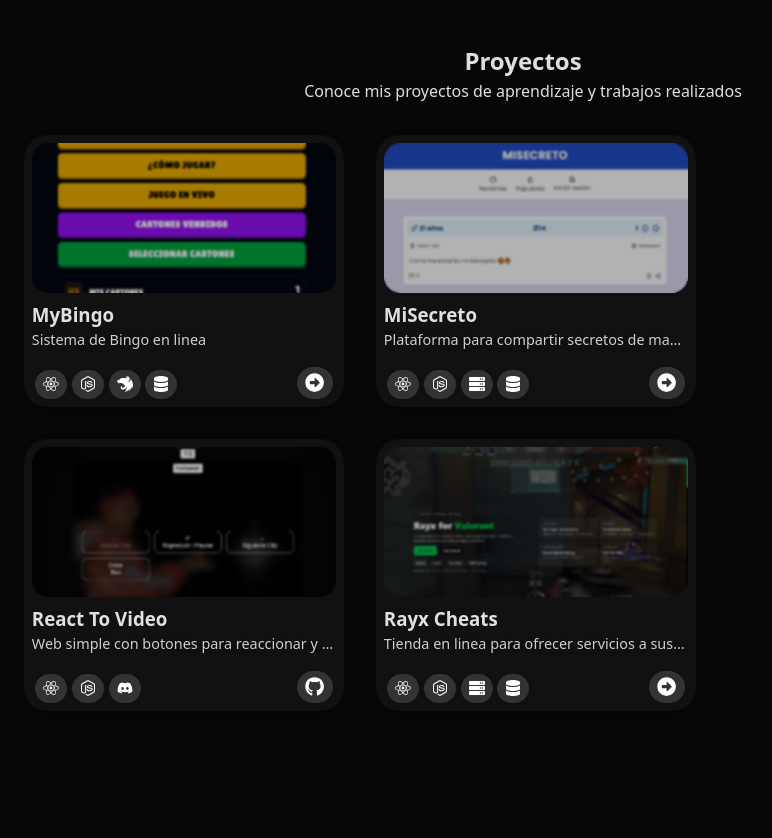
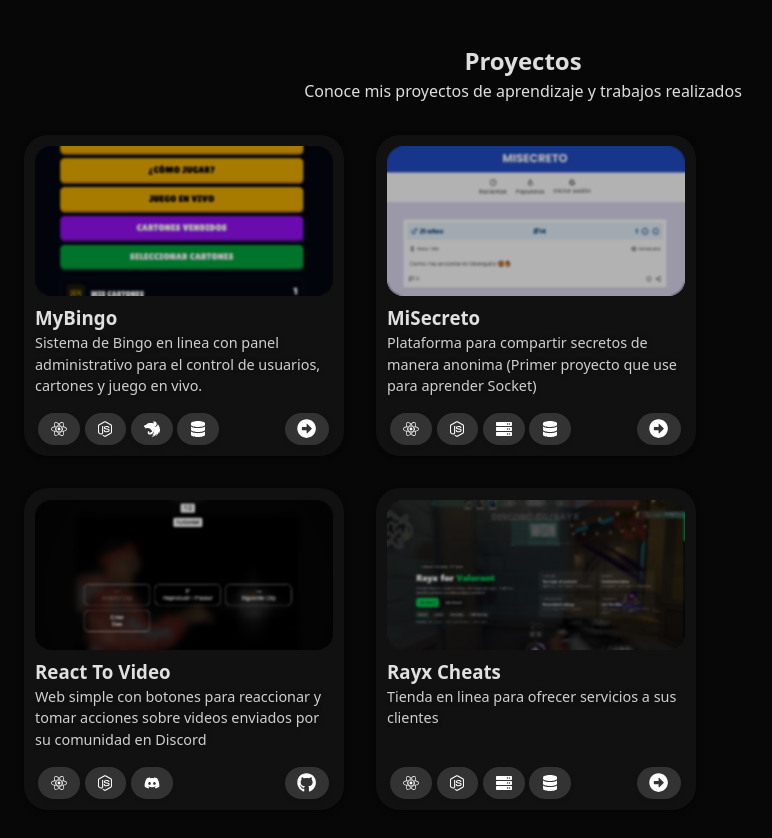
Before and after one commit to xhzdaniel/xhzdaniel, a React (Vite) app: page / in a window 1280 px wide. Shown: the part 720-1558 px from the top of the page, without its empty margins (117-889 px from the left). Before the commit the page ends 1511 px from the top, so only its background shows below. Built offline with nearby package versions, Linux system fonts and the light colour scheme.

Commit message:
Descripciones mas explicativas y nuevos estilos

```diff
--- a/src/components/proyects/Projects.jsx
+++ b/src/components/proyects/Projects.jsx
@@ -18,7 +18,8 @@ export default function Projects() {
     {
       title: "MyBingo",
       image: MyBingo,
-      description: "Sistema de Bingo en linea",
+      description:
+        "Sistema de Bingo en linea con panel administrativo para el control de usuarios, cartones y juego en vivo.",
       link: "https://mybingo.cc",
       sources: ["React", "NodeJs", "Nestjs", "MongoDB"],
     },
@@ -104,18 +105,19 @@ export default function Projects() {
                         className="source soon"
                         style={{ padding: "0.15rem 0.5rem" }}
                         data-tooltip-id="tooltip"
-                        data-tooltip-content="In development"
+                        data-tooltip-content="En desarrollo"
                       >
-                        Cooming Soon
+                        Muy pronto
                       </span>
                     )}
                   </div>
+                  <div className="project-sources">
                     {(project.link && (
                       <button
                         className="visit-button"
                         onClick={() => window.open(project.link, "_blank")}
                         data-tooltip-id="tooltip"
-                      data-tooltip-content="Visit Project"
+                        data-tooltip-content="Visitar proyecto"
                       >
                         <FaArrowAltCircleRight />
                       </button>
@@ -124,13 +126,13 @@ export default function Projects() {
                         <span
                           className="private"
                           data-tooltip-id="tooltip"
-                        data-tooltip-content="Visit not available"
+                          data-tooltip-content="Visita no disponible"
                           disabled
                           style={{
                             padding: "0.2rem 0.5rem",
                           }}
                         >
-                        Code is private
+                          Código privado
                         </span>
                       )) ||
                       (project.github && (
@@ -138,16 +140,17 @@ export default function Projects() {
                           className="visit-button"
                           onClick={() => window.open(project.github, "_blank")}
                           data-tooltip-id="tooltip"
-                        data-tooltip-content="View source code"
+                          data-tooltip-content="Ver código"
                         >
                           <FaGithub />
                         </button>
                       ))}
                   </div>
                 </div>
+              </div>
             ))
           ) : (
-            <p>No projects available</p>
+            <p>No hay proyectos disponibles</p>
           )}
         </div>
       </div>
--- a/src/components/user/ContactButtons.jsx
+++ b/src/components/user/ContactButtons.jsx
@@ -13,7 +13,7 @@ export default function CotnactButtons() {
         className="email-button"
         onClick={handleEmailClick}
         data-tooltip-id="tooltip"
-        data-tooltip-content="Send email"
+        data-tooltip-content="Enviar un correo"
       >
         <span className="icon">
           <FaEnvelope />
@@ -25,12 +25,12 @@ export default function CotnactButtons() {
         className="support-button"
         onClick={handleSupportClick}
         data-tooltip-id="tooltip"
-        data-tooltip-content="Send tip"
+        data-tooltip-content="Enviarme una donacion"
       >
         <span className="icon">
           <FaDollarSign />
         </span>
-        <span>Support</span>
+        <span>Donar</span>
       </button>
     </div>
   );
--- a/src/styles/styles.css
+++ b/src/styles/styles.css
@@ -172,7 +172,7 @@
   min-width: 16rem;
   max-width: 20rem;
   width: 100%;
-  padding: 0.5rem;
+  padding: 0.7rem;
   background-color: #111111;
   border-radius: 1.5rem;
   box-shadow: 0 2px 5px rgba(0, 0, 0, 0.5);
@@ -202,6 +202,12 @@
   backdrop-filter: blur(1px);
 }
 
+.container-projects .project .project-info {
+  display: flex;
+  flex-direction: column;
+  max-height: 10rem;
+}
+
 .container-projects .project .project-info h3 {
   margin: 0;
   overflow: hidden;
@@ -217,8 +223,7 @@
   margin: 0;
   text-shadow: 0 0 5px rgba(0, 0, 0, 0.7);
   overflow: hidden;
-  text-overflow: ellipsis;
-  white-space: nowrap;
+  white-space: wrap;
   width: 100%;
 }
 
@@ -241,6 +246,7 @@
   justify-content: space-between;
   padding: 0.5rem 0.2rem 0 0.2rem;
   gap: 0.8rem;
+  margin-top: auto;
 }
 
 .container-projects .project .project-footer .project-sources {
@@ -257,7 +263,7 @@
   justify-content: center;
   cursor: pointer;
   background-color: #333;
-  padding: 0.4rem 0.5rem;
+  padding: 0.5rem 0.8rem;
   border-radius: 1rem;
   transition: background-color 0.5s ease;
   box-shadow: 0 2px 5px rgba(0, 0, 0, 0.1);
@@ -287,7 +293,7 @@
   font-size: 1.2rem;
   cursor: pointer;
   background-color: #333;
-  padding: 0.4rem 0.5rem 0.1rem;
+  padding: 0.4rem 0.8rem 0.1rem;
   border-radius: 1rem;
   transition: background-color 0.5s ease;
   box-shadow: 0 2px 5px rgba(0, 0, 0, 0.1);
```
Lines whose indentation alone changed are shown as unchanged.
